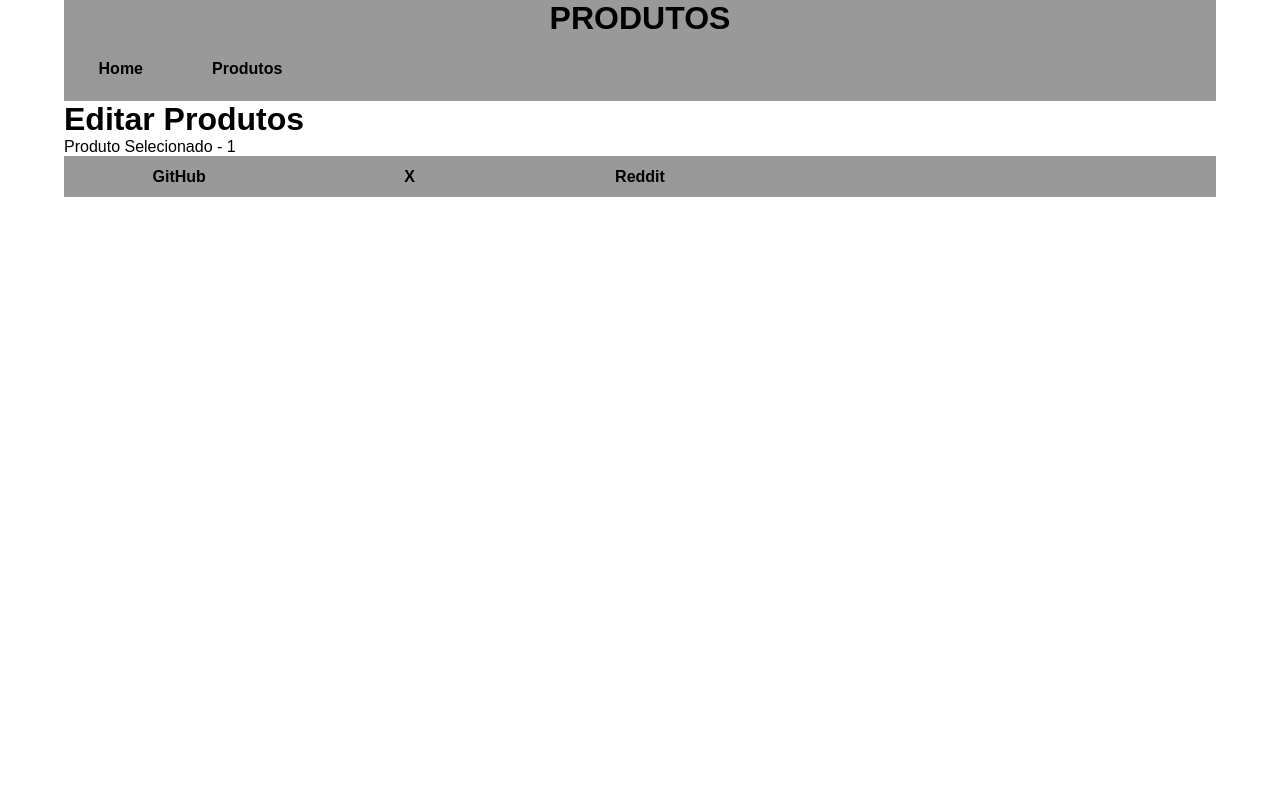
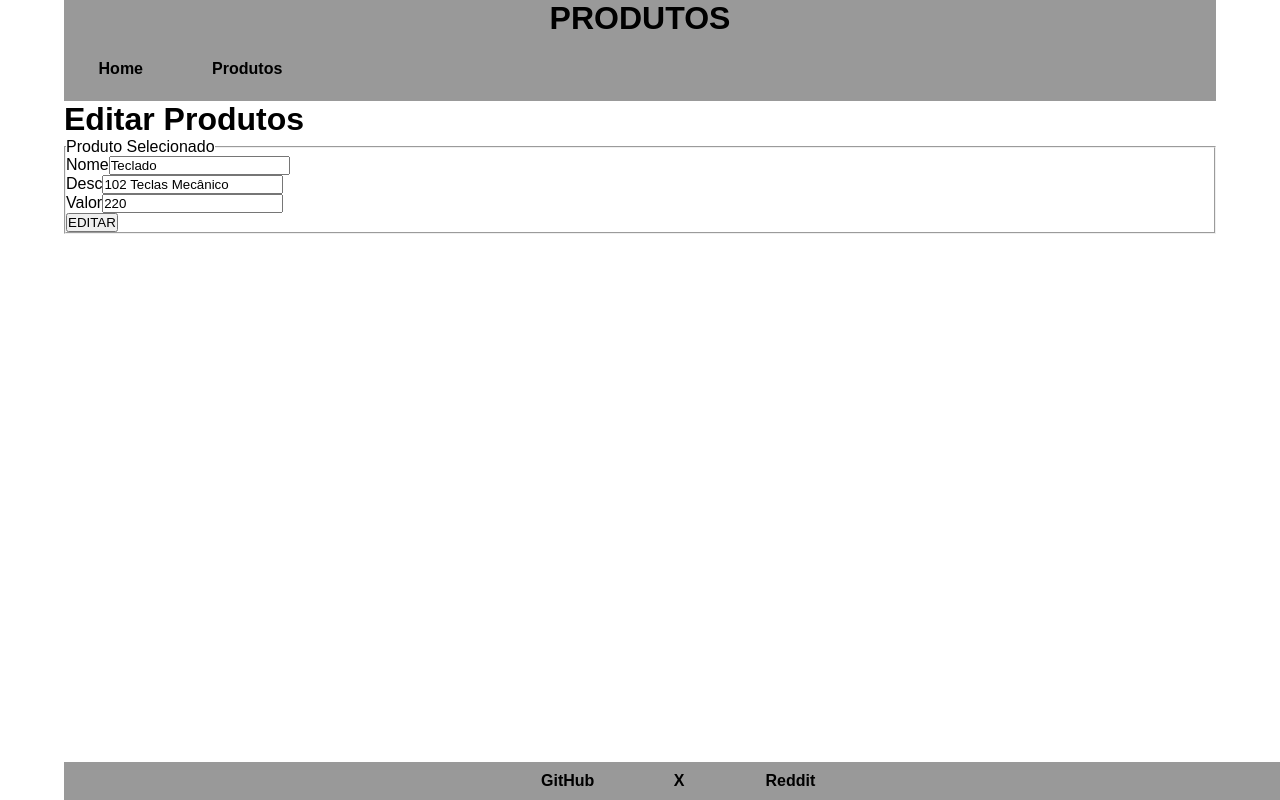
Before and after one commit to Robertooan07/spa-1espv, a React (Vite) app: page /editar/produtos/1 in a window 1280 px wide. Built offline with nearby package versions, Linux system fonts and the light colour scheme; data requests are answered from the project's data file.

Commit message:
edição final da aula, revisar editarproduto

```diff
--- /dev/null
+++ b/src/components/ListaProdutos.jsx
@@ -0,0 +1,6 @@
+export const ListaProdutos = [
+    {id:1,nome:'Teclado',desc:'102 Teclas Mecânico',preco:250},
+    {id:2,nome:'Mouse',desc:'Gamer Óptico 12 Botões',preco:180},
+    {id:3,nome:'Monitor',desc:'32" 75Hz',preco:2000},
+    {id:4,nome:'Cadeira',desc:'Gamer - Giroscópica',preco:1800}
+]
--- a/src/components/Rodape/Rodape.scss
+++ b/src/components/Rodape/Rodape.scss
@@ -2,20 +2,27 @@
 .rodape{
 
     background-color: #999;
+    position: fixed;
+    bottom: 0;
+    width: 100%;
 
     ul{
         list-style: none;
+        width: 30%;
+        margin: 0 auto;
 
     li {
 
         display: inline;
+        margin: 2%;
+
          a{
                 display: inline-block;
                 text-decoration: none;
                 font-weight: bold;
                 color: #000;
-                width: 20%;
-                padding: 1% 0;
+                padding: 10px 0;
+                width: 25%;
                 text-align: center;
                 margin: 0 auto;
                 border-radius: 2px;
--- a/src/routes/EditarProdutos.jsx
+++ b/src/routes/EditarProdutos.jsx
@@ -1,15 +1,54 @@
+import { useState } from "react";
 import { useParams } from "react-router-dom";
 
 export default function EditarProdutos() {
 
     const {id} = useParams();
 
-  document.title = "Editar Produtos " + id;
+    const[produto, setProduto] = useState({
+      id:id,
+      nome:"",
+      desc:"",
+      valor:""
+    });
+
+    //http://localhost:5000/produtos/2
+
+    //Realizando uma requisição para a API-JSON utilizando
+    // o id como parâmetro, para receber um único produto/objeto
+    //Para edição.
+    fetch(`http://localhost:5000/produtos/${id}`)
+    .then((response)=> response.json())
+    .then((response)=> setProduto(response))
+    .catch((error)=> console.error(error));
 
   return (
     <div>
       <h1>Editar Produtos</h1>
-      <p>Produto Selecionado - {id}</p>
+
+      <div>
+        <form>
+          <fieldset>
+            <legend>Produto Selecionado</legend>
+            <div>
+              <label htmlFor="">Nome</label>
+              <input type="text" name="nome" value={produto.nome} onChange={(e)=>setProduto(e.target.value)}/>
+            </div>
+            <div>
+              <label htmlFor="">Desc</label>
+              <input type="text" name="desc" value={produto.desc} onChange={(e)=>setProduto(e.target.value)}/>
+            </div>
+            <div>
+              <label htmlFor="">Valor</label>
+              <input type="number" name="valor" value={produto.valor} onChange={(e)=>setProduto(e.target.value)}/>
+            </div>
+            <div>
+              <button>EDITAR</button>
+            </div>
+          </fieldset>
+        </form>
+      </div>
+
     </div>
   )
 }
```
